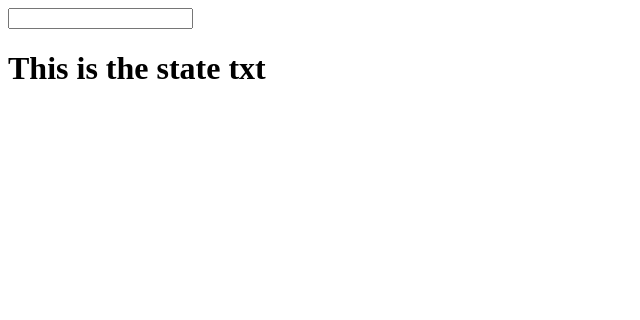
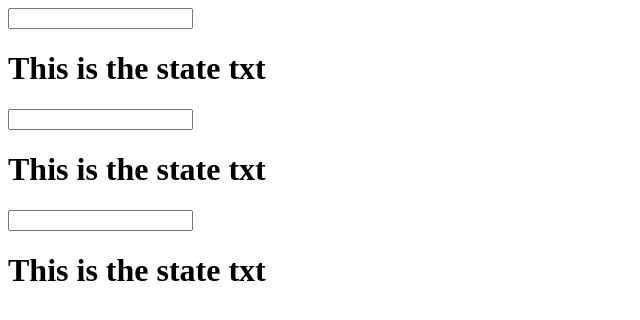
Before and after one commit to ceallaighbrian/Learning-React, a React app: page / in a window 1280 px wide. Shown: the top 320 px of the page, without its empty margins (0-640 px from the left). Built offline with nearby package versions, Linux system fonts and the light colour scheme.

Commit message:
Lesson 6 Owner Ownee Relationship

```diff
--- a/App.js
+++ b/App.js
@@ -8,6 +8,7 @@
         this.state = {
             txt: "This is the state txt"
         }
+        this.update = this.update.bind(this)
     }
 
     update(e) {
@@ -17,13 +18,25 @@
     render() {
         return (
             <div>
-                <input type="text"
-                       onChange={this.update.bind(this)}/>
-                <h1>{this.state.txt}</h1>
+                <Widget txt={this.state.txt}
+                update = {this.update}/>
+                <Widget txt={this.state.txt}
+                update = {this.update}/>
+                <Widget txt={this.state.txt}
+                update = {this.update}/>
             </div>
         )
     }
 }
 
+const Widget = (props) => {
+    return (
+        <div>
+            <input type="text" onChange={props.update}/>
+            <h1>{props.txt}</h1>
+        </div>
+    )
+}
+
 
 export default App
```
